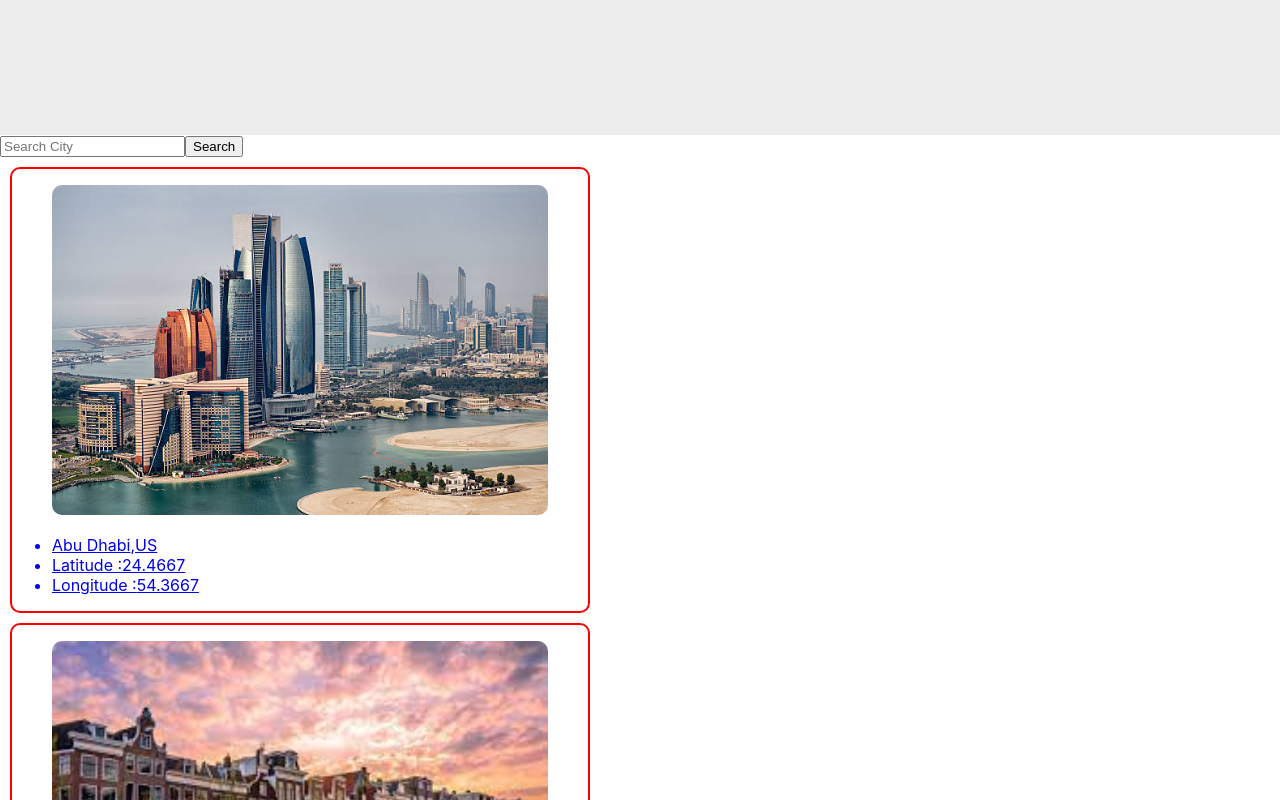
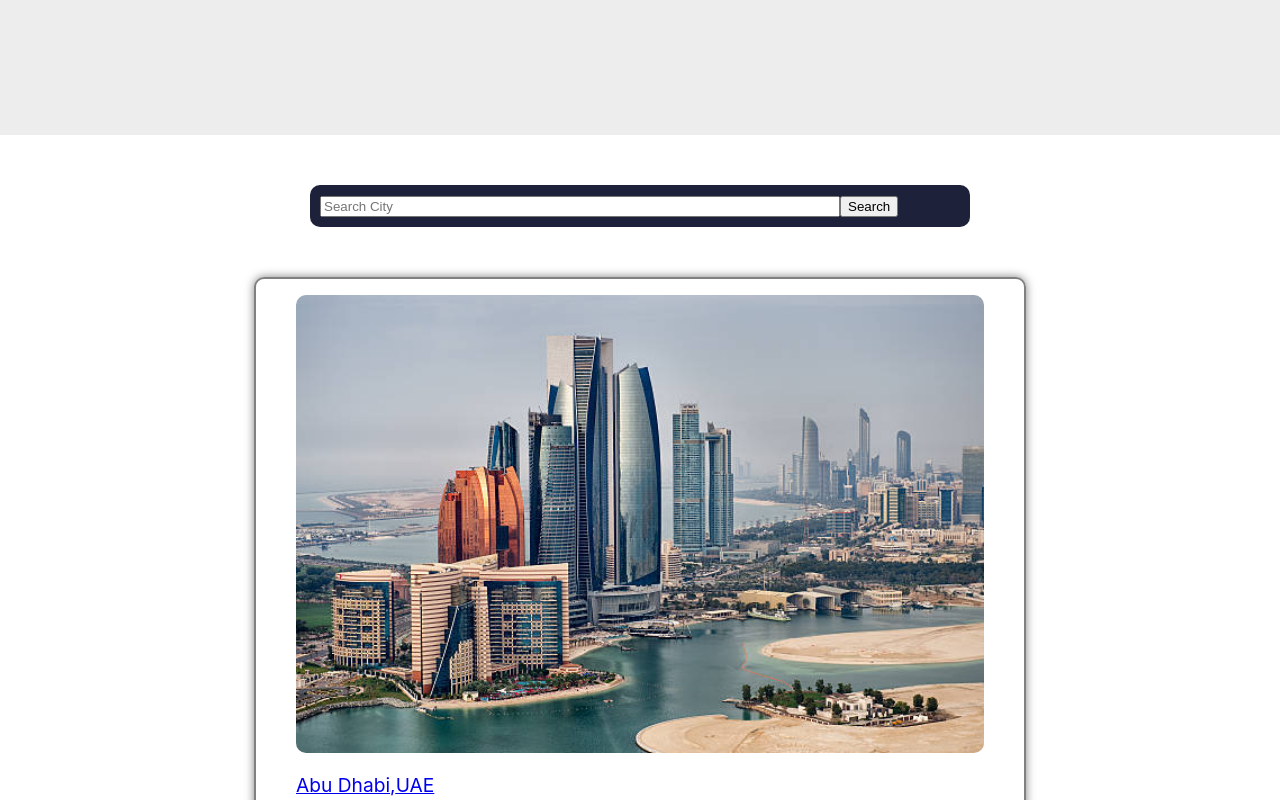
Before and after one commit to Abdulwhbhussain/Metrics-Webapp-Microverse, a React (Create React App) app: page / in a window 1280 px wide. Shown: the part 800-1600 px from the top of the page. Built offline with nearby package versions, Linux system fonts and the light colour scheme; a web font is replaced by a local one.

Commit message:
required changes

```diff
--- a/src/App.css
+++ b/src/App.css
@@ -1,39 +1,3 @@
 .App {
   text-align: center;
 }
-
-.App-logo {
-  height: 40vmin;
-  pointer-events: none;
-}
-
-@media (prefers-reduced-motion: no-preference) {
-  .App-logo {
-    animation: App-logo-spin infinite 20s linear;
-  }
-}
-
-.App-header {
-  background-color: #282c34;
-  min-height: 100vh;
-  display: flex;
-  flex-direction: column;
-  align-items: center;
-  justify-content: center;
-  font-size: calc(10px + 2vmin);
-  color: white;
-}
-
-.App-link {
-  color: #61dafb;
-}
-
-@keyframes App-logo-spin {
-  from {
-    transform: rotate(0deg);
-  }
-
-  to {
-    transform: rotate(360deg);
-  }
-}
--- a/src/components/CityCard.js
+++ b/src/components/CityCard.js
@@ -61,11 +61,11 @@ function CityCard({ city }) {
             {city.country}
           </li>
           <li>
-            Latitude :
+            Latitude:
             {city.lat}
           </li>
           <li>
-            Longitude :
+            Longitude:
             {city.lon}
           </li>
         </ul>
@@ -76,15 +76,26 @@ function CityCard({ city }) {
 }
 
 const Card = styled.div`
-  border: 2px solid red;
+  border: 2px solid grey;
   border-radius: 10px;
-  width: 45%;
+  width: 60%;
   margin: 10px;
   figure {
     img {
       width: 100%;
       height: 100%;
       border-radius: 10px;
+    }
+  }
+  display: block;
+  margin-left: auto;
+  margin-right: auto;
+  box-shadow: 0 0 10px rgba(0,0,0,0.5);
+  ul {
+    list-style: none;
+    li {
+      font-size: 1.2rem;
+      text-decoration: none !important;
     }
   }
 `;
--- a/src/pages/Home.js
+++ b/src/pages/Home.js
@@ -1,5 +1,6 @@
 import React, { useState } from 'react';
 import { useNavigate } from 'react-router-dom';
+import styled from 'styled-components';
 import citiesData from '../redux/citiesData';
 import CityCard from '../components/CityCard';
 import '../styles/Home.css';
@@ -16,10 +17,10 @@ function Home() {
   return (
     <div>
       <div className="search-input-container flex justify-center w-[100%] my-10">
-        <form onSubmit={handleSubmit} className="flex justify-around w-[90%]">
+        <Search onSubmit={handleSubmit} className="flex justify-around w-[90%]">
           <input placeholder="Search City" value={inputSearch} onChange={(e) => setInputSearch(e.target.value)} className=" outline-none border-b-2 text-white border-b-white bg-inherit placeholder:text-white  md:mb-0" />
           <button type="submit" onClick={handleSubmit} className=" md:hidden block hover:bg-sky-700 text-white bg-sky-800 rounded-md py-1 px-3">Search</button>
-        </form>
+        </Search>
       </div>
       <div className="city-container grid grid-cols-2 md:grid-cols-5 border border-t-white">
         {citiesData.map((city) => <CityCard key={city.name} city={city} />)}
@@ -28,4 +29,21 @@ function Home() {
 
   );
 }
+
+const Search = styled.div`
+  background-color: #1E213A;
+  color: #E7E7EB;
+  border-radius: 10px;
+  padding: 10px;
+  width: 50%;
+  margin: 0 auto;
+  margin-top: 50px;
+  margin-bottom: 50px;
+  input {
+    width: 80%;
+  }
+  button {
+  }
+`;
+
 export default Home;
--- a/src/redux/citiesData.js
+++ b/src/redux/citiesData.js
@@ -3,7 +3,7 @@ const citiesData = [
     name: 'Abu Dhabi',
     lat: 24.4667,
     lon: 54.3667,
-    country: 'US',
+    country: 'UAE',
     img: 'https://raw.githubusercontent.com/djaiss/mapsicon/master/us/us/512.png',
     backgroundImageUrl: '../assets/abu-dhabi.jpg',
   },
@@ -11,7 +11,7 @@ const citiesData = [
     name: 'Amsterdam',
     lat: 52.374,
     lon: 4.8897,
-    country: 'US',
+    country: 'Netherlands',
     img: 'https://raw.githubusercontent.com/djaiss/mapsicon/master/us/us/512.png',
     backgroundImageUrl: '../assets/amsterdam.jpeg',
   },
@@ -19,7 +19,7 @@ const citiesData = [
     name: 'Bangkok',
     lat: 13.75,
     lon: 100.5167,
-    country: 'US',
+    country: 'Thailand',
     img: 'https://raw.githubusercontent.com/djaiss/mapsicon/master/us/us/512.png',
     backgroundImageUrl: '../assets/bangkok.jpeg',
   },
@@ -27,7 +27,7 @@ const citiesData = [
     name: 'Beijing',
     lat: 39.9062,
     lon: 116.3913,
-    country: 'CN',
+    country: 'China',
     img: 'https://raw.githubusercontent.com/djaiss/mapsicon/master/asia/cn/512.png',
     backgroundImageUrl: '../assets/beijing.jpeg',
   },
@@ -35,7 +35,7 @@ const citiesData = [
     name: 'Berlin',
     lat: 52.517,
     lon: 13.3889,
-    country: 'DE',
+    country: 'Germany',
     img: 'https://raw.githubusercontent.com/djaiss/mapsicon/master/europe/de/512.png',
     backgroundImageUrl: '../assets/berlin.jpeg',
   },
@@ -43,7 +43,7 @@ const citiesData = [
     name: 'Cairo',
     lat: 30.0626,
     lon: 31.2497,
-    country: 'US',
+    country: 'Egypt',
     img: 'https://raw.githubusercontent.com/djaiss/mapsicon/master/us/us/512.png',
     backgroundImageUrl: '../assets/cairo.jpeg',
   },
@@ -51,7 +51,7 @@ const citiesData = [
     name: 'Hong Kong',
     lat: 22.2855,
     lon: 114.1577,
-    country: 'US',
+    country: 'China',
     img: 'https://raw.githubusercontent.com/djaiss/mapsicon/master/us/us/512.png',
     backgroundImageUrl: '../assets/HongKong.jpg',
   },
@@ -59,7 +59,7 @@ const citiesData = [
     name: 'London',
     lat: 44.34,
     lon: 10.99,
-    country: 'GB',
+    country: 'UK',
     img: 'https://raw.githubusercontent.com/djaiss/mapsicon/master/europe/gb/512.png',
     backgroundImageUrl: '../assets/London.jpg',
   },
@@ -67,7 +67,7 @@ const citiesData = [
     name: 'Moscow',
     lat: 55.7522,
     lon: 37.6156,
-    country: 'US',
+    country: 'Russia',
     img: 'https://raw.githubusercontent.com/djaiss/mapsicon/master/us/us/512.png',
     backgroundImageUrl: '../assets/moscow.jpg',
   },
@@ -75,7 +75,7 @@ const citiesData = [
     name: 'Mumbai',
     lat: 19.0785,
     lon: 72.8782,
-    country: 'IN',
+    country: 'India',
     img: 'https://raw.githubusercontent.com/djaiss/mapsicon/master/asia/in/512.png',
     backgroundImageUrl: '../assets/mumbai.jpeg',
   },
@@ -83,7 +83,7 @@ const citiesData = [
     name: 'New York',
     lat: 39.6853,
     lon: -93.9269,
-    country: 'US',
+    country: 'USA',
     img: 'https://raw.githubusercontent.com/djaiss/mapsicon/master/us/us/512.png',
     backgroundImageUrl: '../assets/newYork.jpeg',
   },
@@ -91,7 +91,7 @@ const citiesData = [
     name: 'Paris',
     lat: 48.8589,
     lon: 2.32,
-    country: 'FR',
+    country: 'France',
     img: 'https://raw.githubusercontent.com/djaiss/mapsicon/master/europe/fr/512.png',
     backgroundImageUrl: '../assets/paris.jpeg',
   },
@@ -99,7 +99,7 @@ const citiesData = [
     name: 'Rio De Janeiro',
     lat: 38.3,
     lon: 21.7833,
-    country: 'US',
+    country: 'Brazil',
     img: 'https://raw.githubusercontent.com/djaiss/mapsicon/master/us/us/512.png',
     backgroundImageUrl: '../assets/Rio.jpeg',
   },
@@ -107,7 +107,7 @@ const citiesData = [
     name: 'Rome',
     lat: 41.8933,
     lon: 12.4829,
-    country: 'IT',
+    country: 'Italy',
     img: 'https://raw.githubusercontent.com/djaiss/mapsicon/master/europe/gr/512.png',
     backgroundImageUrl: '../assets/romee.jpeg',
   },
@@ -115,7 +115,7 @@ const citiesData = [
     name: 'Seoul',
     lat: 37.5665,
     lon: 126.978,
-    country: 'US',
+    country: 'South Korea',
     img: 'https://raw.githubusercontent.com/djaiss/mapsicon/master/us/us/512.png',
     backgroundImageUrl: '../assets/seoul.jpeg',
   },
@@ -123,7 +123,7 @@ const citiesData = [
     name: 'Singapore',
     lat: 1.2899,
     lon: 103.8519,
-    country: 'SG',
+    country: 'Singapore',
     img: 'https://raw.githubusercontent.com/djaiss/mapsicon/master/asia/sg/512.png',
     backgroundImageUrl: '../assets/singapore.jpg',
   },
@@ -131,7 +131,7 @@ const citiesData = [
     name: 'Spain',
     lat: 40.4167,
     lon: -3.7036,
-    country: 'ES',
+    country: 'Spain',
     img: 'https://raw.githubusercontent.com/djaiss/mapsicon/master/europe/es/512.png',
     backgroundImageUrl: '../assets/spainn.jpg',
   },
@@ -139,7 +139,7 @@ const citiesData = [
     name: 'Stockholm',
     lat: 59.3314,
     lon: 18.0594,
-    country: 'US',
+    country: 'Sweden',
     img: 'https://raw.githubusercontent.com/djaiss/mapsicon/master/us/us/512.png',
     backgroundImageUrl: '../assets/stockholm.jpeg',
   },
@@ -147,7 +147,7 @@ const citiesData = [
     name: 'Tokyo',
     lat: 35.6767,
     lon: 139.764,
-    country: 'JP',
+    country: 'Japan',
     img: 'https://raw.githubusercontent.com/djaiss/mapsicon/master/asia/jp/512.png',
     backgroundImageUrl: '../assets/tokyo.jpeg',
   },
@@ -155,7 +155,7 @@ const citiesData = [
     name: 'Yangon',
     lat: 16.8053,
     lon: 96.1561,
-    country: 'GB',
+    country: 'Myanmar',
     img: 'https://raw.githubusercontent.com/djaiss/mapsicon/master/europe/gb/512.png',
     backgroundImageUrl: '../assets/yangon.jpg',
   },
```
Also changed, not shown: 2 other files (tests, documents, lock files or other folders).
